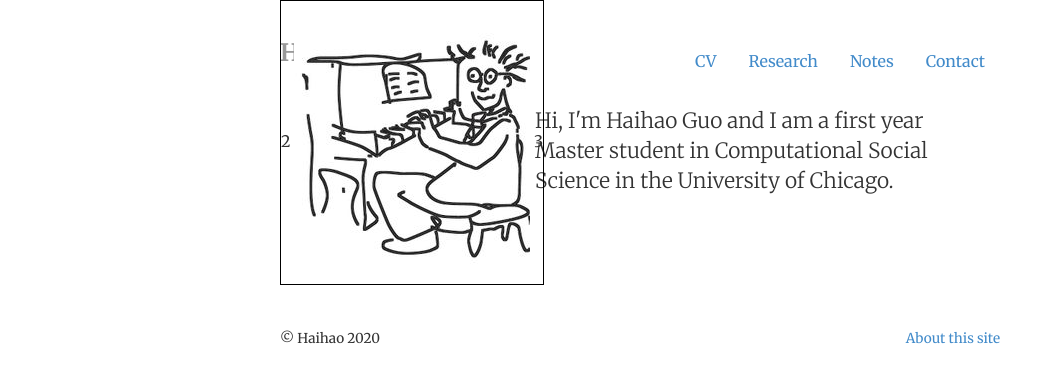
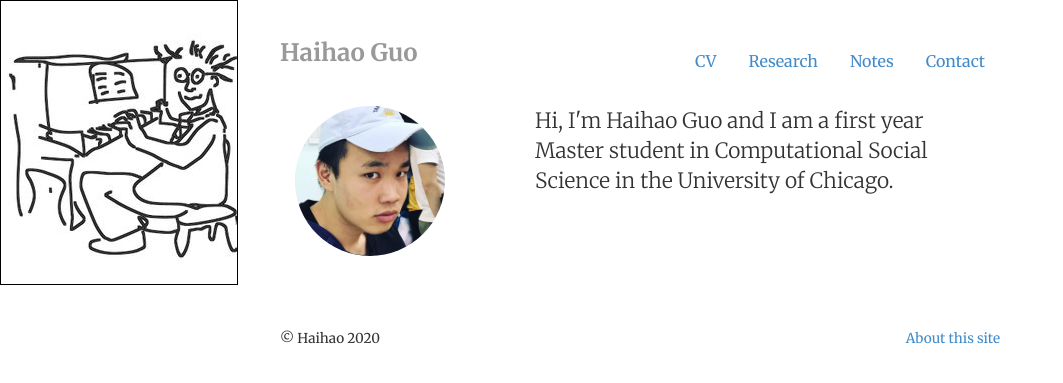
Before and after one commit to hihowme/hihowme.github.io, a Jekyll site: the page built from index.html, in a window 1280 px wide. Shown: the top 383 px of the page, without its empty margins (0-1063 px from the left). Built offline with Jekyll 4.4.1, drawn with Linux system fonts in a browser that asks for light colours.

Commit message:
update again

```diff
--- a/_layouts/default.html
+++ b/_layouts/default.html
@@ -49,4 +49,7 @@
 
 
 		</body>
+		<div id="FloatDIV" style="position: absolute;top: 0px; border-right: activeborder 1px solid; border-top: activeborder 1px solid; border-left: activeborder 1px solid; border-bottom: activeborder 1px solid; z-index:9999">
+		<img src="img/art.png" />
+	    </div>
 	</html>
--- a/index.html
+++ b/index.html
@@ -15,8 +15,5 @@ description: Haihao Guo is a first year Master student in Computational Social S
 	<p class="lead">Hi, I'm <span itemprop="name">Haihao Guo</span> and I am a first year Master student in Computational Social Science in the University of Chicago.</p>
 	</div>
 
-	<div id="FloatDIV" style="position: absolute;top: 0px; border-right: activeborder 1px solid; border-top: activeborder 1px solid; border-left: activeborder 1px solid; border-bottom: activeborder 1px solid; z-index:9999">
-2   <img src="img/art.png" />
-3   </div>
 </div>
 <!-- </div> -->
```
